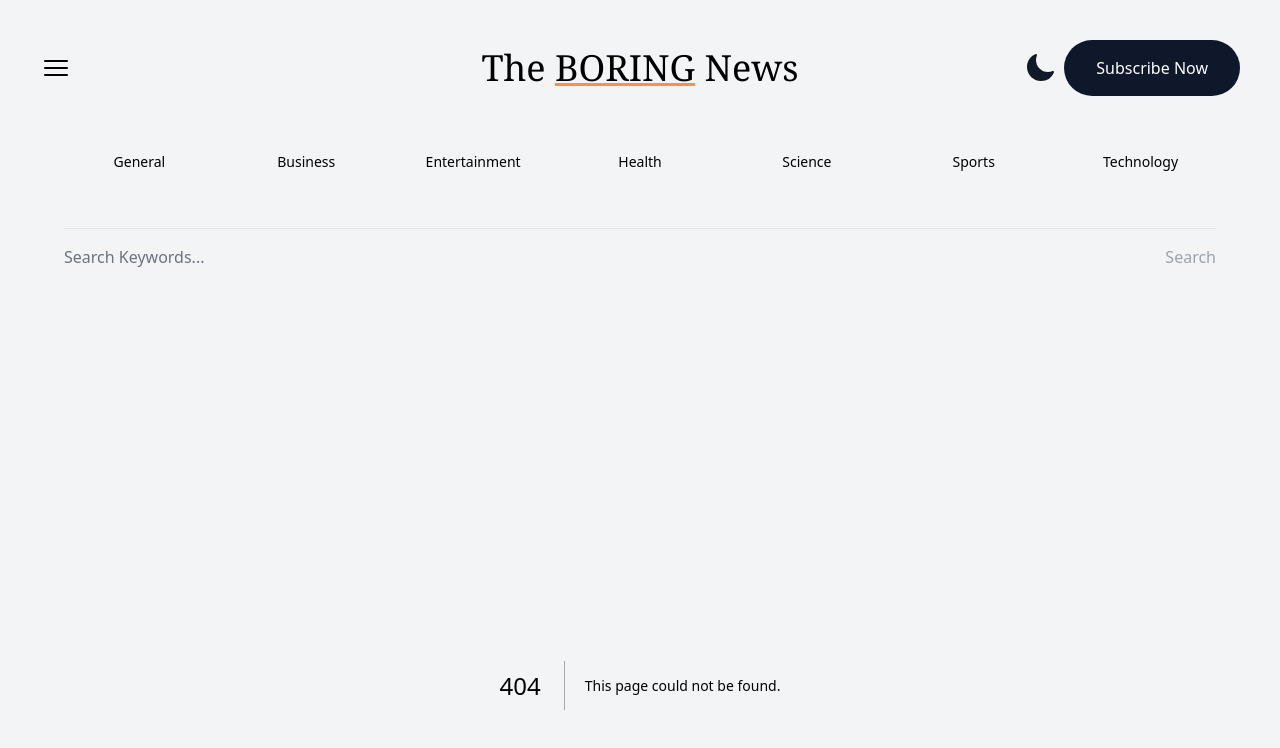
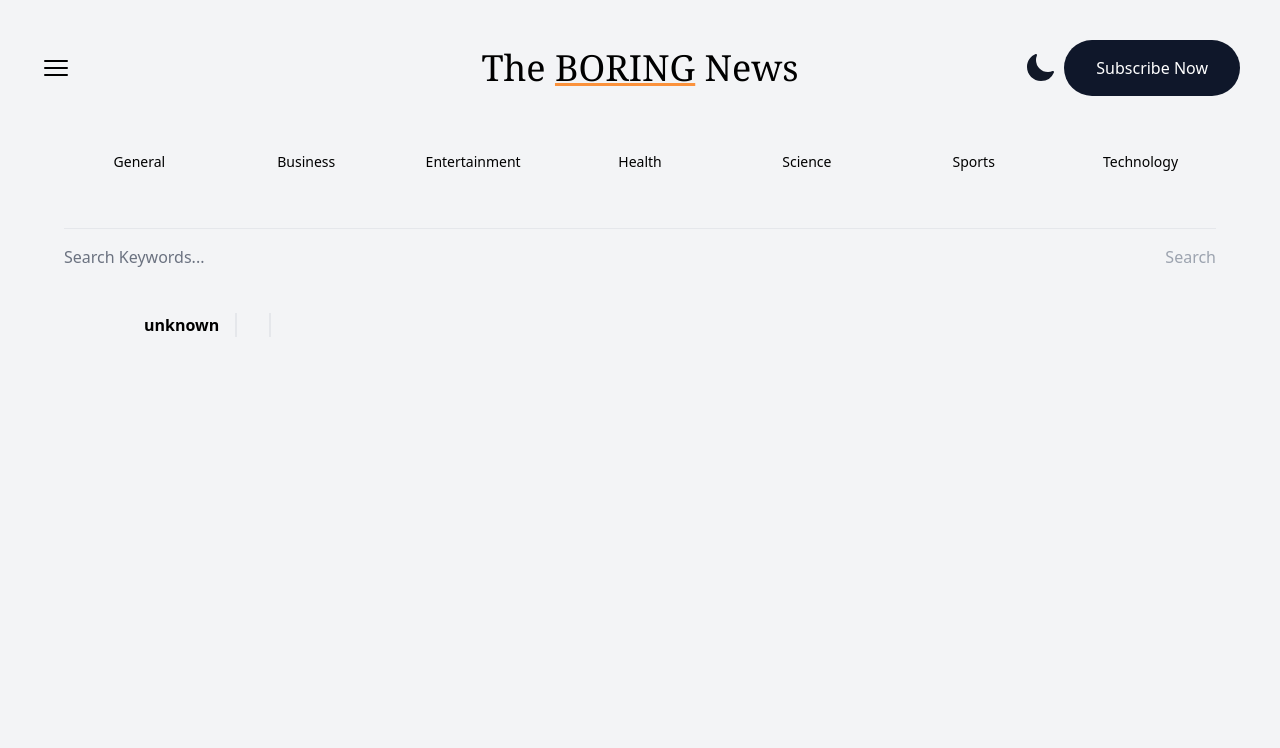
Before and after one commit to rookasrudzianskas/web-news, a Next.js app: page /article in a window 1280 px wide. Before the commit this address had no page. Shown: the top 748 px of the page. Built offline with nearby package versions, Linux system fonts and the light colour scheme.

Commit message:
Add ReadMoreButton component
This component is used to display a button that redirects to the article page.

```diff
--- a/app/Article.tsx
+++ b/app/Article.tsx
@@ -1,4 +1,5 @@
 import React from 'react';
+import ReadMoreButton from "./ReadMoreButton";
 
 type Props = {
     article: Article
@@ -23,6 +24,8 @@ const Article = ({article}: Props) => {
                         <p> {article.published_at}</p>
                     </footer>
                 </div>
+
+                <ReadMoreButton article={article} />
             </div>
         </article>
     );
--- /dev/null
+++ b/app/ReadMoreButton.tsx
@@ -0,0 +1,26 @@
+"use client"
+
+import React from 'react';
+import {useRouter} from "next/navigation";
+
+type Props = {
+    article: Article;
+}
+
+const ReadMoreButton = ({article}: Props) => {
+    const router = useRouter();
+    const handleClick = () => {
+        const queryString = Object.entries(article).map(([key, value]) => `${key}=${value}`).join('&');
+        const url = `/article?${queryString}`;
+        // console.log(url);
+        router.push(url);
+    }
+    return (
+        <button onClick={handleClick} className="bg-orange-400 h-10 rounded-b-lg dark:text-gray-900 hover:bg-orange-500">
+            Read More
+        </button>
+    );
+};
+
+export default ReadMoreButton;
+// by Rokas with ❤️
--- /dev/null
+++ b/app/article/page.tsx
@@ -0,0 +1,41 @@
+import React from 'react';
+import {notFound} from "next/navigation";
+
+type Props = {
+    searchParams?: Article;
+}
+
+const ArticlePage = ({ searchParams }: Props) => {
+
+    // @ts-ignore
+    if(searchParams && Object.entries(searchParams).length === 0 || !searchParams) {
+        return notFound();
+    }
+
+    const article: Article = searchParams;
+
+    return (
+        <article>
+            <section className="flex flex-col lg:flex-row pb-24 px-0 lg:px-10">
+                {article.image && (
+                    <img src={article.image} alt={article.title} className="h-50 max-w-md mx-auto md:max-w-lg lg:max-w-xl object-cover rounded-lg shadow-md"/>
+                )}
+
+                <div className="px-10">
+                    <h1 className="headerTitle px-0 no-underline pb-2">{article.title}</h1>
+
+                    <div className="flex divide-x-2 space-x-4">
+                        <h2 className="font-bold">{article.author || "unknown"}</h2>
+                        <h2 className="font-bold pl-4">{article.source}</h2>
+                        <p className="pl-4">{article.published_at}</p>
+                    </div>
+
+                    <p className="pt-4">{article.description}</p>
+                </div>
+            </section>
+        </article>
+    );
+};
+
+export default ArticlePage;
+// by Rokas with ❤️
--- /dev/null
+++ b/app/search/page.tsx
@@ -0,0 +1,22 @@
+import React from 'react';
+import {fetchNews} from "../../lib/fetchNews";
+import NewsList from "../NewsList";
+
+type Props = {
+    searchParams?: { term: string };
+}
+
+const SearchPage = async ({searchParams}: Props) => {
+
+    const news: NewsResponse = await fetchNews('general', searchParams?.term, true);
+
+    return (
+        <div>
+            <h1 className="headerTitle">Search Results for: {searchParams?.term}</h1>
+            <NewsList news={news}/>
+        </div>
+    );
+};
+
+export default SearchPage;
+// by Rokas with ❤️
--- a/styles/globals.css
+++ b/styles/globals.css
@@ -6,4 +6,7 @@
     .navLink {
         @apply hover:underline decoration-orange-400 text-center decoration-2 active:underline underline-offset-8 rounded-full p-4 cursor-pointer hover:font-bold capitalize hover:scale-110 transition-transform duration-200 ease-out
     }
+    .headerTitle {
+        @apply text-4xl font-serif capitalize px-10 pt-5 underline decoration-orange-400 decoration-2 underline-offset-4 decoration-double
+    }
 }
```
